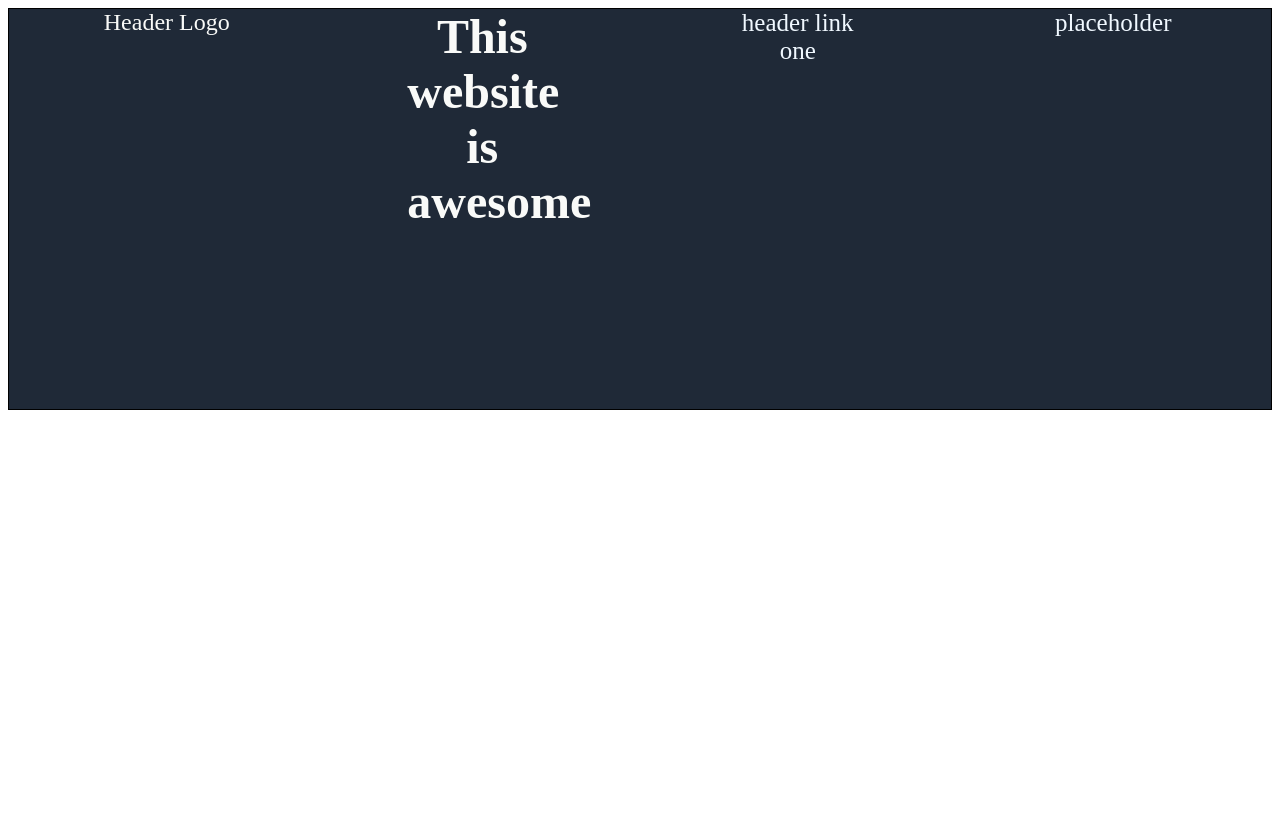
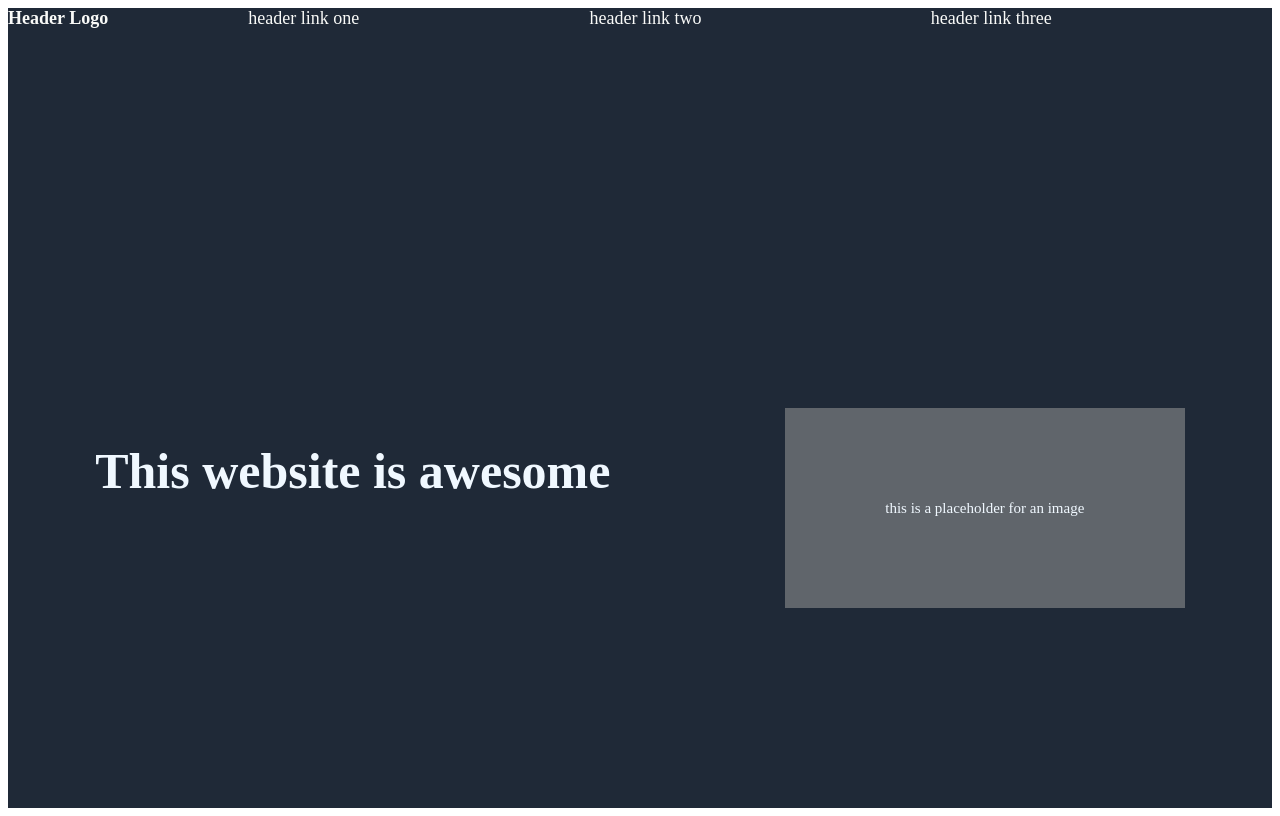
Before and after one commit to Efjay-sys/Landing-Page-Odin, a plain HTML site: page index.html in a window 1280 px wide. Drawn offline with Linux system fonts and the light colour scheme.

Commit message:
added styling , alignment issues to be fixed. Flexbox is fun but challenging in the beginning

```diff
--- a/index.html
+++ b/index.html
@@ -5,10 +5,12 @@
     <title>Landing Page</title>
         <div class="container">
             <div class="box" id="box1">Header Logo</div>
-            <div class="box" id="box2">This website is awesome</div>
-            <div class="box" id="box3">header link one</div>
-            <div class="box" id="box4">placeholder</div>
-
+            <div class="box" id="box2">header link one</div>
+            <div class="box" id="box2">header link two</div>
+            <div class="box" id="box2">header link three</div>
+        </div><div class="container2">
+            <div class="box" id="box3"><h1>This website is awesome</div></h1>
+            <div class="box" id="box4">this is a placeholder for an image</div>
         </div>
 
 
--- a/style.css
+++ b/style.css
@@ -1,35 +1,40 @@
 .box {
-    width: 150px;
-    height: 150px;
+    display: flex;
     background-color: #1F2937;
 
 
 }
 .container {
     display: flex;
-    justify-content: space-around;
-    flex-wrap: wrap;
-    border: 1px solid black;
     height: 50vh;
     background-color: #1F2937;
 }
 
+.container2 {
+    display: flex;
+    justify-content: space-around;
+    height: 50vh;
+    background-color: #1F2937;
+}
 
 #box1 {
     background-color: #1F2937;
-    font-size: 24px;
+    font-size: 18px;
+    font-weight: 900;
     color: #f9faf8;
     text-align: center;
+    margin-right: 140px;
 
 
 }
 
 #box2 {
+    display: flex;
+    flex: 1;
     background-color: #1F2937;
-    font-size: 48px;
-    font-weight: 900;
+    font-size: 18px;
     color: #f9faf8;
-    text-align: center;
+
 
 
 }
@@ -38,13 +43,20 @@
     background-color: #1F2937;
     font-size: 25px;
     color: aliceblue;
-    text-align: center;
+    display: flex;
+    flex-wrap: wrap;
 
 }
+
+
+
 #box4 {
-    background-color: #1F2937;
-    font-size: 25px;
+    background-color: #60656b;
+    width: 400px;
+    height: 200px;
+    font-size: 15px;
     color: aliceblue;
-    text-align: center;
+    align-items: center;
+    justify-content: center;
 
 }
```
